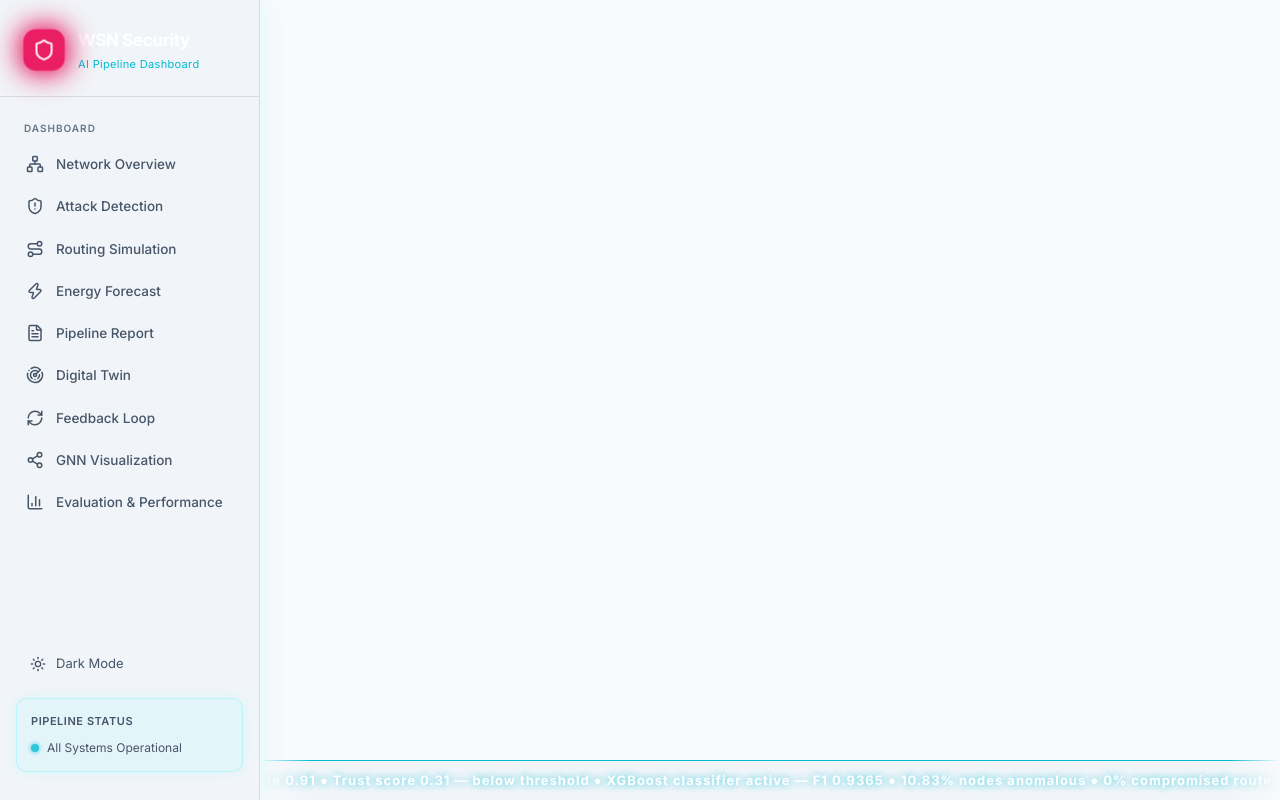
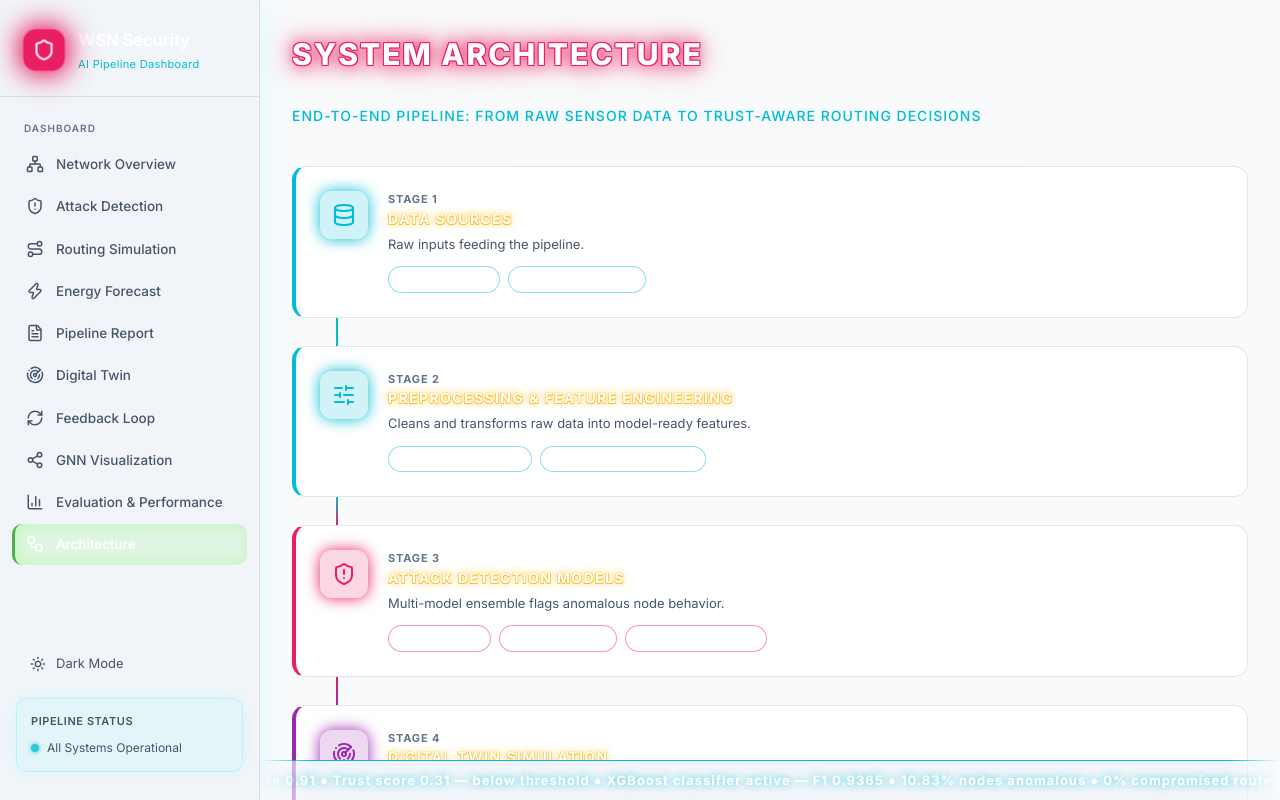
Before and after one commit to Aashitaalsocodes/WSN_AI_Project, a React (Vite) app in the folder frontend/dashboard/: page /architecture in a window 1280 px wide. Built offline with nearby package versions, Linux system fonts and the light colour scheme; no server answers.

Commit message:
Task 16: add architecture diagram page, sidebar nav, and route

```diff
--- a/frontend/dashboard/src/App.jsx
+++ b/frontend/dashboard/src/App.jsx
@@ -12,6 +12,7 @@ import DigitalTwin from './pages/DigitalTwin';
 import FeedbackLoop from './pages/FeedbackLoop';
 import GNNVisualization from './pages/GNNVisualization'
 import EvaluationPerformance from './pages/EvaluationPerformance'
+import ArchitectureDiagram from './pages/ArchitectureDiagram'
 
 const pageTransition = {
   initial: { opacity: 0, y: 20 },
@@ -68,6 +69,7 @@ export default function App() {
 <Route path="/feedback-loop" element={<FeedbackLoop data={data.feedbackLoop} />} />
 <Route path="/gnn-visualization" element={<GNNVisualization data={{ gnnGraph: data.gnnGraph, gnnModelReport: data.gnnModelReport }} />} />
 <Route path="/evaluation-performance" element={<EvaluationPerformance data={data.evaluationMetrics} />} />
+<Route path="/architecture" element={<ArchitectureDiagram />} />
             </Routes>
           </motion.div>
         </AnimatePresence>
--- a/frontend/dashboard/src/components/Sidebar.jsx
+++ b/frontend/dashboard/src/components/Sidebar.jsx
@@ -2,7 +2,7 @@ import React from 'react'
 import { NavLink, useLocation } from 'react-router-dom'
 import { useTheme } from '../context/ThemeContext'
 import { motion } from 'framer-motion'
-import { Shield, Network, ShieldAlert, Route, Zap, FileText, Sun, Radar, RefreshCw, Share2, BarChart3 } from 'lucide-react'
+import { Shield, Network, ShieldAlert, Route, Zap, FileText, Sun, Radar, RefreshCw, Share2, BarChart3, Workflow } from 'lucide-react'
 const navItems = [
   { path: '/', label: 'Network Overview', icon: Network },
   { path: '/attack-detection', label: 'Attack Detection', icon: ShieldAlert },
@@ -13,6 +13,7 @@ const navItems = [
 { path: '/feedback-loop', label: 'Feedback Loop', icon: RefreshCw },
 { path: '/gnn-visualization', label: 'GNN Visualization', icon: Share2 },
 { path: '/evaluation-performance', label: 'Evaluation & Performance', icon: BarChart3 },
+{ path: '/architecture', label: 'Architecture', icon: Workflow },
 ]
 
 export default function Sidebar() {
--- /dev/null
+++ b/frontend/dashboard/src/pages/ArchitectureDiagram.jsx
@@ -0,0 +1,234 @@
+import React from 'react'
+import { motion } from 'framer-motion'
+import {
+  Database,
+  SlidersHorizontal,
+  ShieldAlert,
+  Radar,
+  Route,
+  RefreshCw,
+  Server,
+  MonitorSmartphone
+} from 'lucide-react'
+
+const stages = [
+  {
+    id: 'data-sources',
+    title: 'Data Sources',
+    color: 'cyan',
+    icon: Database,
+    description: 'Raw inputs feeding the pipeline.',
+    items: ['WSN-DS dataset', 'IBRL sensor telemetry']
+  },
+  {
+    id: 'preprocessing',
+    title: 'Preprocessing & Feature Engineering',
+    color: 'cyan',
+    icon: SlidersHorizontal,
+    description: 'Cleans and transforms raw data into model-ready features.',
+    items: ['Missing value handling', 'Feature scaling & encoding']
+  },
+  {
+    id: 'attack-detection',
+    title: 'Attack Detection Models',
+    color: 'magenta',
+    icon: ShieldAlert,
+    description: 'Multi-model ensemble flags anomalous node behavior.',
+    items: ['Isolation Forest', 'XGBoost (F1 0.94)', 'GNN trust propagation']
+  },
+  {
+    id: 'digital-twin',
+    title: 'Digital Twin Simulation',
+    color: 'purple',
+    icon: Radar,
+    description: 'Round-based simulated network mirrors real conditions.',
+    items: ['Energy decay modeling', 'Attack replay']
+  },
+  {
+    id: 'routing-engine',
+    title: 'Trust-Aware Routing Engine',
+    color: 'orange',
+    icon: Route,
+    description: 'Selects paths using a multi-objective cost formula.',
+    items: ['Distance + energy + attack-risk weighting']
+  },
+  {
+    id: 'feedback-loop',
+    title: 'Feedback Loop',
+    color: 'yellow',
+    icon: RefreshCw,
+    description: 'Closes the loop by recalibrating the system over time.',
+    items: ['Recalibrates miss-rates', 'Tunes risk weights']
+  }
+]
+
+const outputs = [
+  { id: 'backend', title: 'FastAPI Backend', subtitle: 'Served via Render', icon: Server },
+  { id: 'frontend', title: 'React Dashboard', subtitle: 'Served via Netlify', icon: MonitorSmartphone }
+]
+
+const colorVarMap = {
+  cyan: 'var(--neon-cyan)',
+  magenta: 'var(--neon-magenta)',
+  purple: 'var(--neon-purple)',
+  orange: 'var(--neon-orange)',
+  yellow: 'var(--neon-yellow)',
+  green: 'var(--neon-green)'
+}
+
+const containerVariants = {
+  hidden: { opacity: 0 },
+  show: {
+    opacity: 1,
+    transition: { staggerChildren: 0.15 }
+  }
+}
+
+const stageVariants = {
+  hidden: { opacity: 0, x: -40 },
+  show: { opacity: 1, x: 0, transition: { type: 'spring', stiffness: 180, damping: 20 } }
+}
+
+const connectorVariants = {
+  hidden: { scaleY: 0, opacity: 0 },
+  show: { scaleY: 1, opacity: 1, transition: { duration: 0.4, ease: 'easeOut' } }
+}
+
+const outputVariants = {
+  hidden: { opacity: 0, y: 20 },
+  show: { opacity: 1, y: 0, transition: { type: 'spring', stiffness: 200, damping: 18 } }
+}
+
+function StageCard({ stage, index }) {
+  const Icon = stage.icon
+  const accent = colorVarMap[stage.color]
+
+  return (
+    <React.Fragment>
+      <motion.div
+        className="dash-card"
+        variants={stageVariants}
+        style={{ borderLeft: `4px solid ${accent}`, display: 'flex', gap: '20px', alignItems: 'flex-start' }}
+      >
+        <div
+          style={{
+            width: 48,
+            height: 48,
+            minWidth: 48,
+            borderRadius: 12,
+            display: 'flex',
+            alignItems: 'center',
+            justifyContent: 'center',
+            background: `color-mix(in srgb, ${accent} 18%, transparent)`,
+            boxShadow: `0 0 15px ${accent}`,
+            color: accent
+          }}
+        >
+          <Icon size={24} />
+        </div>
+        <div style={{ flex: 1 }}>
+          <div className="flex-between">
+            <span
+              style={{
+                fontSize: 11,
+                fontWeight: 700,
+                letterSpacing: '0.08em',
+                color: 'var(--text-muted)'
+              }}
+            >
+              STAGE {index + 1}
+            </span>
+          </div>
+          <h2 className="dash-card-title" style={{ marginBottom: 6 }}>
+            {stage.title}
+          </h2>
+          <p style={{ fontSize: 13, color: 'var(--text-secondary)', margin: '0 0 12px 0' }}>
+            {stage.description}
+          </p>
+          <div style={{ display: 'flex', flexWrap: 'wrap', gap: 8 }}>
+            {stage.items.map((item) => (
+              <span
+                key={item}
+                style={{
+                  fontSize: 11,
+                  fontWeight: 600,
+                  padding: '4px 10px',
+                  borderRadius: 999,
+                  color: '#fff',
+                  background: 'rgba(255,255,255,0.04)',
+                  border: `1px solid color-mix(in srgb, ${accent} 45%, transparent)`
+                }}
+              >
+                {item}
+              </span>
+            ))}
+          </div>
+        </div>
+      </motion.div>
+
+      {index < stages.length - 1 && (
+        <motion.div
+          variants={connectorVariants}
+          style={{
+            width: 2,
+            height: 28,
+            margin: '0 0 0 44px',
+            transformOrigin: 'top',
+            background: `linear-gradient(180deg, ${accent}, ${colorVarMap[stages[index + 1].color]})`
+          }}
+        />
+      )}
+    </React.Fragment>
+  )
+}
+
+export default function ArchitectureDiagram() {
+  return (
+    <div className="main-content-inner">
+      <h1 className="page-title">SYSTEM ARCHITECTURE</h1>
+      <p className="page-subtitle">End-to-end pipeline: from raw sensor data to trust-aware routing decisions</p>
+
+      <motion.div
+        className="mt-16"
+        style={{ display: 'flex', flexDirection: 'column' }}
+        variants={containerVariants}
+        initial="hidden"
+        animate="show"
+      >
+        {stages.map((stage, index) => (
+          <StageCard key={stage.id} stage={stage} index={index} />
+        ))}
+      </motion.div>
+
+      <div className="mt-16">
+        <h2 className="dash-card-title" style={{ marginBottom: 16 }}>Served Through</h2>
+        <motion.div
+          style={{ display: 'grid', gridTemplateColumns: 'repeat(auto-fit, minmax(220px, 1fr))', gap: 16 }}
+          variants={containerVariants}
+          initial="hidden"
+          animate="show"
+        >
+          {outputs.map((output) => {
+            const Icon = output.icon
+            return (
+              <motion.div
+                key={output.id}
+                className="dash-card kpi-card-green"
+                variants={outputVariants}
+                style={{ display: 'flex', alignItems: 'center', gap: 16 }}
+              >
+                <div className="kpi-card-icon kpi-icon-green" style={{ position: 'static' }}>
+                  <Icon size={20} />
+                </div>
+                <div>
+                  <p className="dash-card-title" style={{ margin: 0 }}>{output.title}</p>
+                  <p className="kpi-desc" style={{ margin: '4px 0 0 0' }}>{output.subtitle}</p>
+                </div>
+              </motion.div>
+            )
+          })}
+        </motion.div>
+      </div>
+    </div>
+  )
+}
```
